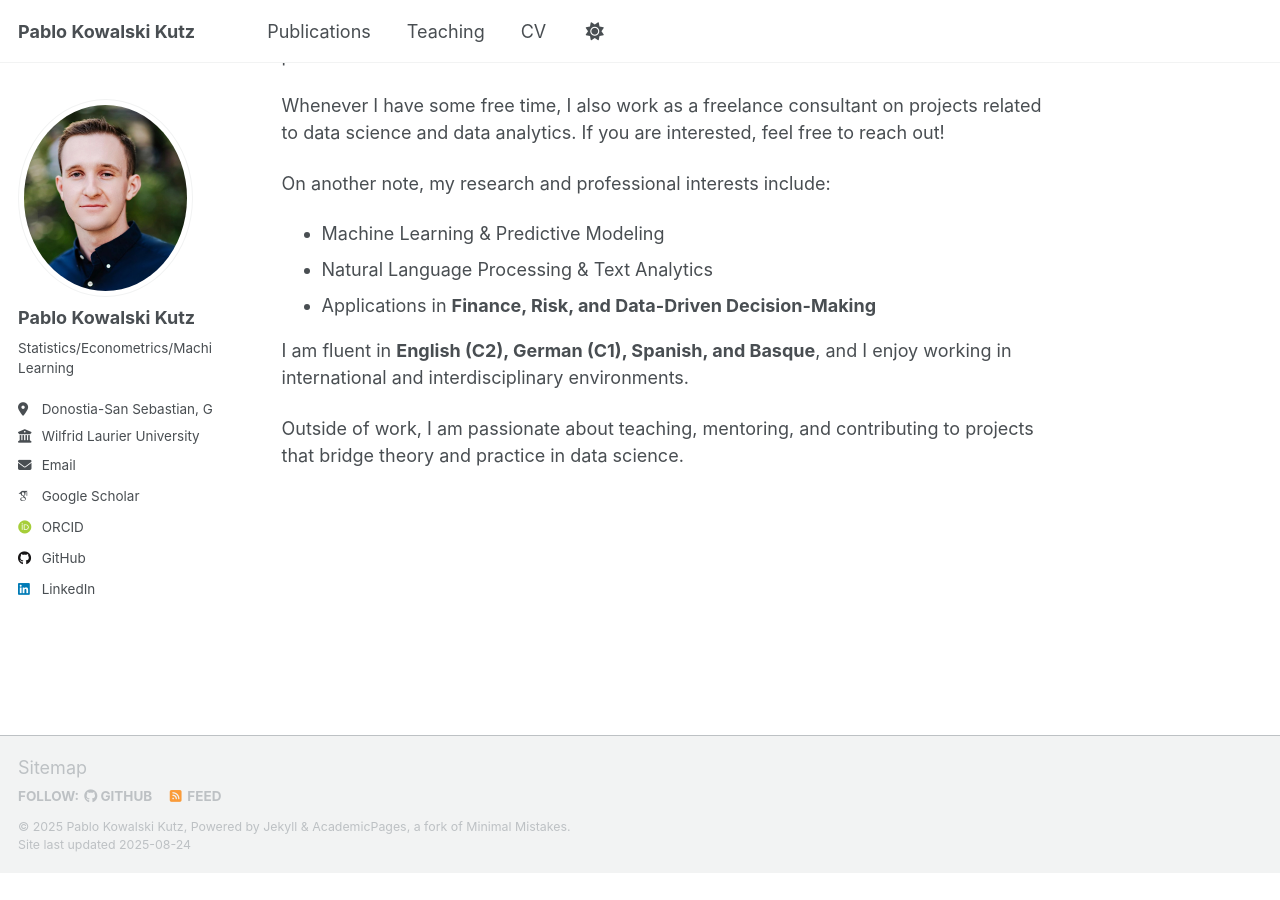
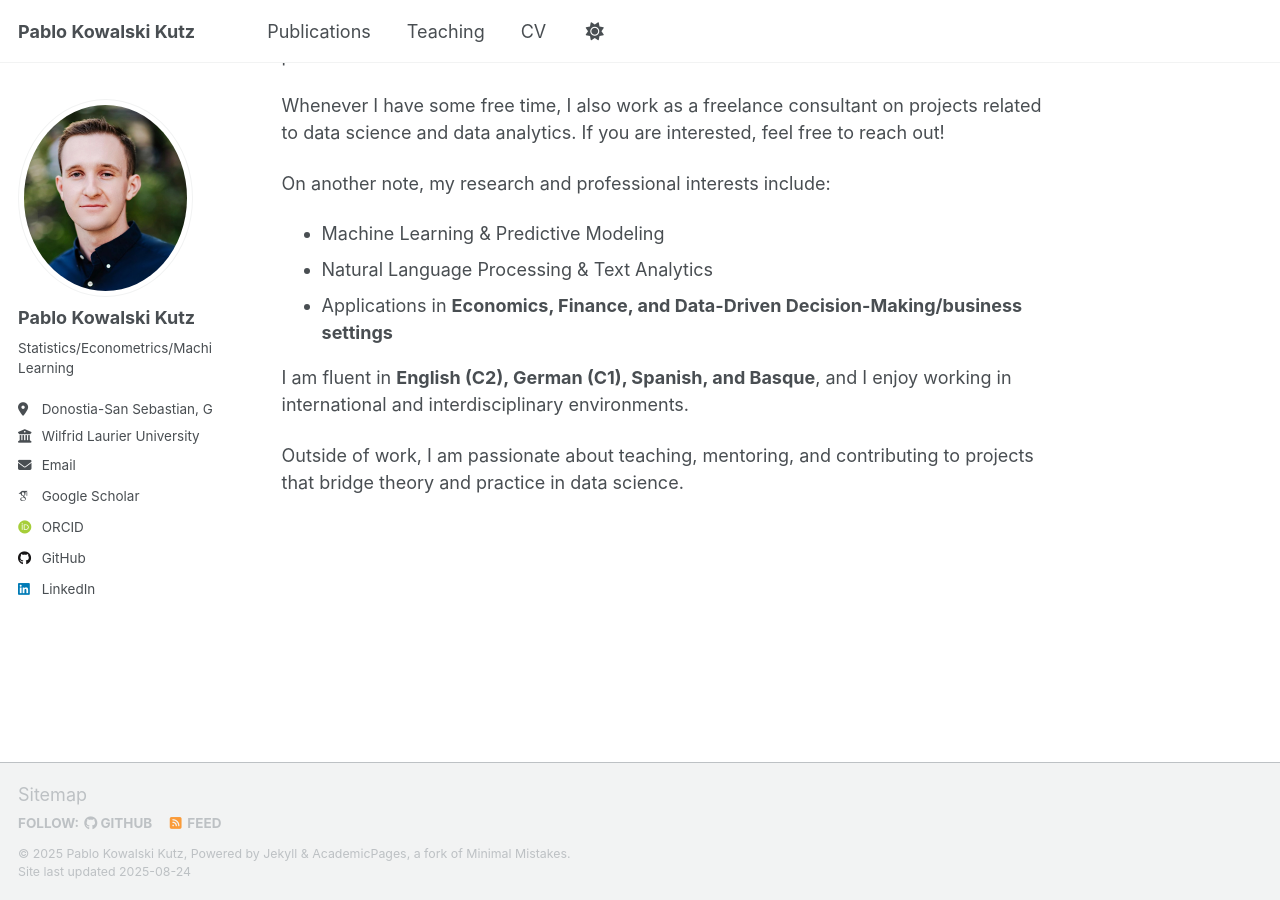
Before and after one commit to pabluski00/pabluski00.github.io, a Jekyll site: the page built from _pages/about.md, in a window 1280 px wide and 900 px high, scrolled down 701 px. Built offline with Jekyll 4.4.1, drawn with Linux system fonts in a browser that asks for light colours; some web fonts are replaced; a script that is not in the unit is left out; before the commit the page ends 1574 px from its top, so only the background shows below that.

Commit message:
Update about.md

```diff
--- a/_pages/about.md
+++ b/_pages/about.md
@@ -25,7 +25,7 @@ Whenever I have some free time, I also work as a freelance consultant on project
 On another note, my research and professional interests include:
 - Machine Learning & Predictive Modeling
 - Natural Language Processing & Text Analytics
-- Applications in **Finance, Risk, and Data-Driven Decision-Making**
+- Applications in **Economics, Finance, and Data-Driven Decision-Making/business settings**
 
 I am fluent in **English (C2), German (C1), Spanish, and Basque**, and I enjoy working in international and interdisciplinary environments.
 
```
